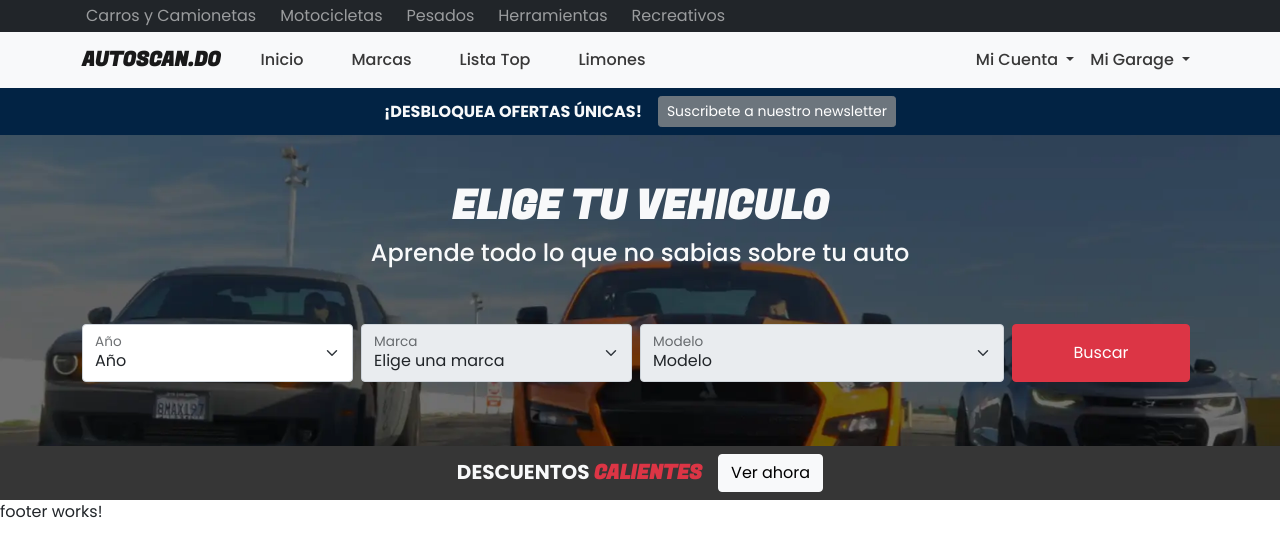
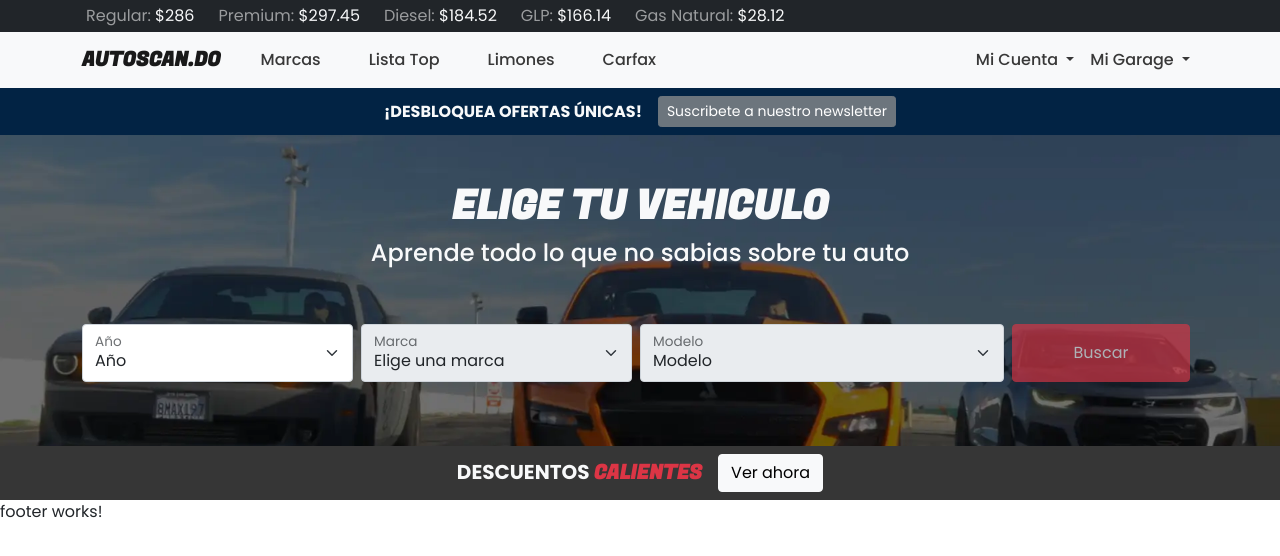
Before and after one commit to bryancodesjs/infocarros, an Angular app: page / in a window 1280 px wide. Shown: the top 556 px of the page. Built offline with nearby package versions, Linux system fonts and the light colour scheme.

Commit message:
added car model and fuel pricing

```diff
--- /dev/null
+++ b/src/app/models/car.model.ts
@@ -0,0 +1,2 @@
+export class Car {
+}
--- a/src/app/shared/nav/nav.component.html
+++ b/src/app/shared/nav/nav.component.html
@@ -2,11 +2,11 @@
 <nav class="navbar navbar-expand-lg navbar-dark bg-dark p-0">
     <div class="container-lg">
         <ul class="navbar-nav mb-lg-0 p-0">
-            <li class="nav-item me-lg-3"><a class="nav-link p-1" href="#">Carros y Camionetas</a></li>
-            <li class="nav-item me-lg-3"><a class="nav-link p-1" href="#">Motocicletas</a></li>
-            <li class="nav-item me-lg-3"><a class="nav-link p-1" href="#">Pesados</a></li>
-            <li class="nav-item me-lg-3"><a class="nav-link p-1" href="#">Herramientas</a></li>
-            <li class="nav-item me-lg-3"><a class="nav-link p-1" href="#">Recreativos</a></li>
+            <li class="nav-item me-lg-3"><a class="nav-link p-1" href="#">Regular: <span class="text-light">$286</span></a></li>
+            <li class="nav-item me-lg-3"><a class="nav-link p-1" href="#">Premium: <span class="text-light">$297.45</span></a></li>
+            <li class="nav-item me-lg-3"><a class="nav-link p-1" href="#">Diesel: <span class="text-light">$184.52</span></a></li>
+            <li class="nav-item me-lg-3"><a class="nav-link p-1" href="#">GLP: <span class="text-light">$166.14</span></a></li>
+            <li class="nav-item me-lg-3"><a class="nav-link p-1" href="#">Gas Natural: <span class="text-light">$28.12</span></a></li>
         </ul>
     </div>
 </nav>
@@ -18,10 +18,10 @@
       </button>
       <div class="collapse navbar-collapse" id="navbarSupportedContent">
         <ul class="navbar-nav me-auto mb-2 mb-lg-0">
-            <li class="nav-item mx-lg-3"><a class="nav-link" href="#">Inicio</a></li>
             <li class="nav-item mx-lg-3"><a class="nav-link" href="#">Marcas</a></li>
             <li class="nav-item mx-lg-3"><a class="nav-link" href="#">Lista Top</a></li>
             <li class="nav-item mx-lg-3"><a class="nav-link" href="#">Limones</a></li>
+            <li class="nav-item mx-lg-3"><a class="nav-link" href="#">Carfax</a></li>
         </ul>
         <ul class="navbar-nav ms-auto mb-2 mb-lg-0">
           <li class="nav-item dropdown">
--- a/src/app/views/home/home.component.html
+++ b/src/app/views/home/home.component.html
@@ -50,7 +50,7 @@
                 </div>
                 <div class="col-lg-2">
                     <div class="form-group pb-3 h-100">
-                        <button class="btn btn-danger w-100 h-100">Buscar</button>
+                        <button disabled class="btn btn-danger w-100 h-100">Buscar</button>
                     </div>
                 </div>
             </div>
```
Also changed, not shown: 1 other file (tests, documents, lock files or other folders).
